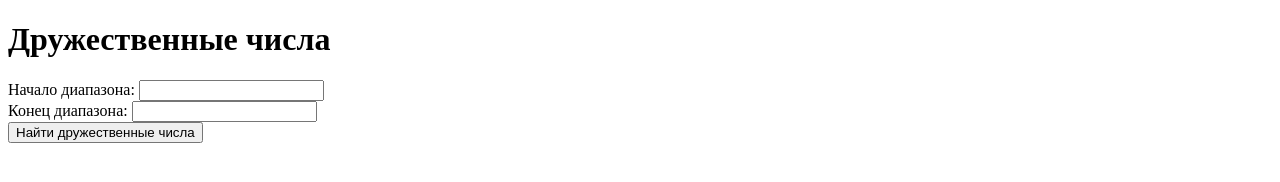
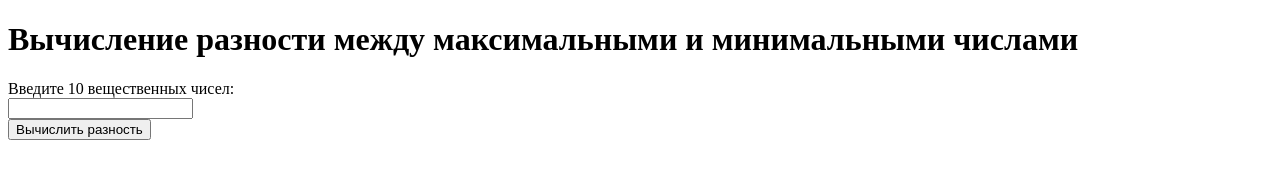
Before and after one commit to Edjio/f, a plain HTML site: page index.html in a window 1280 px wide. Drawn offline with Linux system fonts and the light colour scheme.

Commit message:
index.html

```diff
--- a/index.html
+++ b/index.html
@@ -1,53 +1,29 @@
 <!DOCTYPE html>
-<html>
+<html lang="en">
 <head>
-  <title>Дружественные числа</title>
+  <meta charset="UTF-8">
+  <meta name="viewport" content="width=device-width, initial-scale=1.0">
+  <title>Вычисление разности между максимальными и минимальными числами</title>
+</head>
+<body>
+  <h1>Вычисление разности между максимальными и минимальными числами</h1>
+  <form>
+    <label for="numbers">Введите 10 вещественных чисел:</label><br>
+    <input type="text" id="numbers" required><br>
+    <button type="button" onclick="calculateDifference()">Вычислить разность</button>
+  </form>
+
   <script>
-    function findFriendlyNumbers() {
-      var start = parseInt(document.getElementById("start").value);
-      var end = parseInt(document.getElementById("end").value);
+    function calculateDifference() {
+      String numbersInput = document.getElementById("numbers");
+      Array numbers = numbersInput.value.split(" ").map(Number);
 
-      var result = [];
+      var max = Math.max.apply(null, numbers);
+      var min = Math.min.apply(null, numbers);
+      var difference = max - min;
 
-      for (var num1 = start; num1 <= end; num1++) {
-        var num2 = sumOfDivisors(num1);
-
-        if (num2 > num1 && sumOfDivisors(num2) === num1) {
-          result.push([num1, num2]);
-        }
-      }
-
-      if (result.length === 0) {
-        document.getElementById("result").innerHTML = "В указанном диапазоне нет дружественных чисел.";
-      } else {
-        document.getElementById("result").innerHTML = "Дружественные числа в указанном диапазоне:<br>" + result.join("<br>");
-      }
-    }
-
-    function sumOfDivisors(num) {
-      var sum = 0;
-
-      for (var i = 1; i <= num / 2; i++) {
-        if (num % i === 0) {
-          sum += i;
-        }
-      }
-
-      return sum;
+      alert("Разность между максимальным и минимальным числами: " + difference);
     }
   </script>
-</head>
-<body>
-  <h1>Дружественные числа</h1>
-
-  <label for="start">Начало диапазона:</label>
-  <input type="number" id="start"><br>
-
-  <label for="end">Конец диапазона:</label>
-  <input type="number" id="end"><br>
-
-  <button onclick="findFriendlyNumbers()">Найти дружественные числа</button>
-
-  <p id="result"></p>
 </body>
 </html>
```
